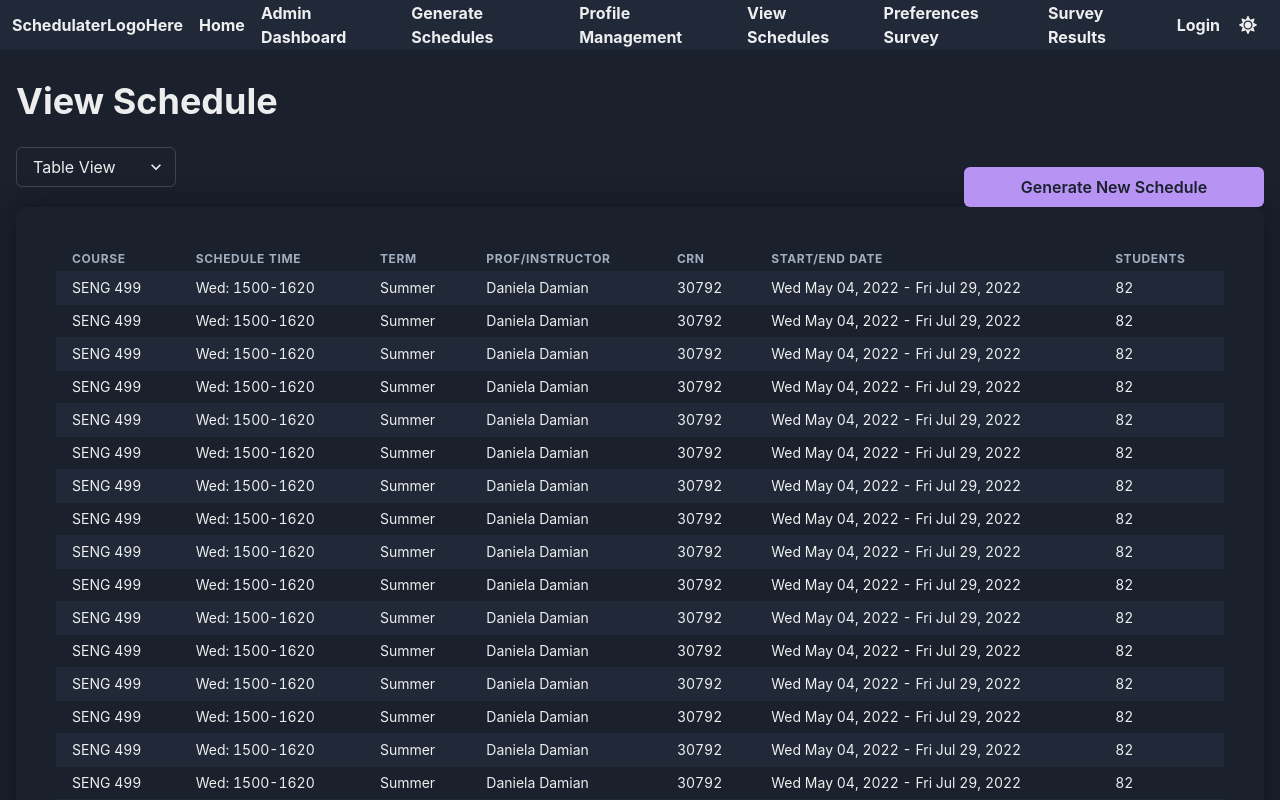
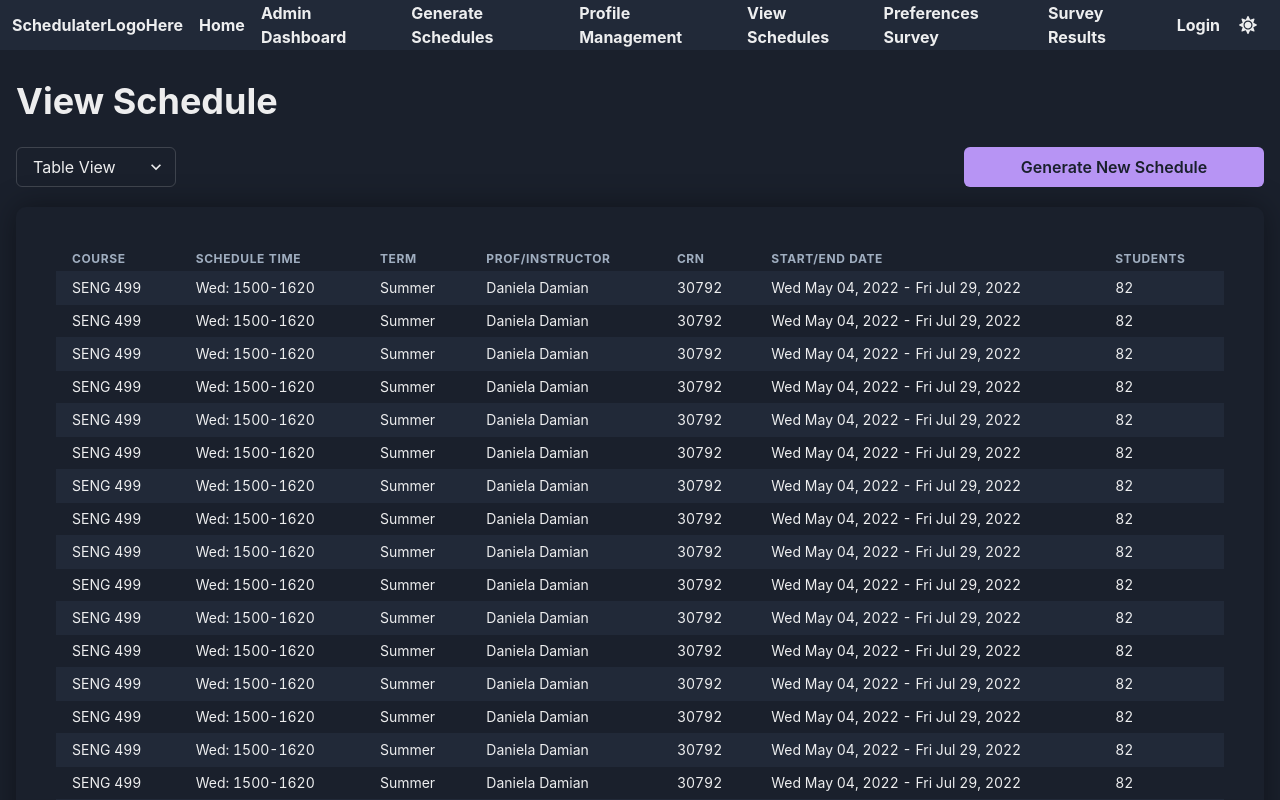
Before and after one commit to SENG499-S22-Company3/frontend, a React (Create React App) app: page /schedule in a window 1280 px wide. Shown: the top 800 px of the page. Built offline with nearby package versions, Linux system fonts and the light colour scheme.

Commit message:
JC: Margin below generate button on schedule page

```diff
--- a/src/pages/Schedule.tsx
+++ b/src/pages/Schedule.tsx
@@ -61,8 +61,18 @@ export const Schedule = () => {
     >
       <Container mb={32} maxW="container.xlg">
         <Heading mb={6}>View Schedule</Heading>
+        <Flex alignItems="center" justifyContent="space-between" mb={5}>
+          <Select
+            id="select"
+            w="160px"
+            value={selectValue}
+            onChange={(e) => setSelectValue(e.target.value)}
+          >
+            <option value="table">Table View</option>
+            <option value="calendar">Calendar View</option>
+          </Select>
+
           <Button
-          mt={5}
             w="300px"
             as={Link}
             to="/schedule"
@@ -73,16 +83,7 @@ export const Schedule = () => {
           >
             Generate New Schedule
           </Button>
-        <Select
-          id="select"
-          w="160px"
-          value={selectValue}
-          mb={5}
-          onChange={(e) => setSelectValue(e.target.value)}
-        >
-          <option value="table">Table View</option>
-          <option value="calendar">Calendar View</option>
-        </Select>
+        </Flex>
         <Flex
           p={10}
           borderRadius={10}
```
Lines whose indentation alone changed are shown as unchanged.
